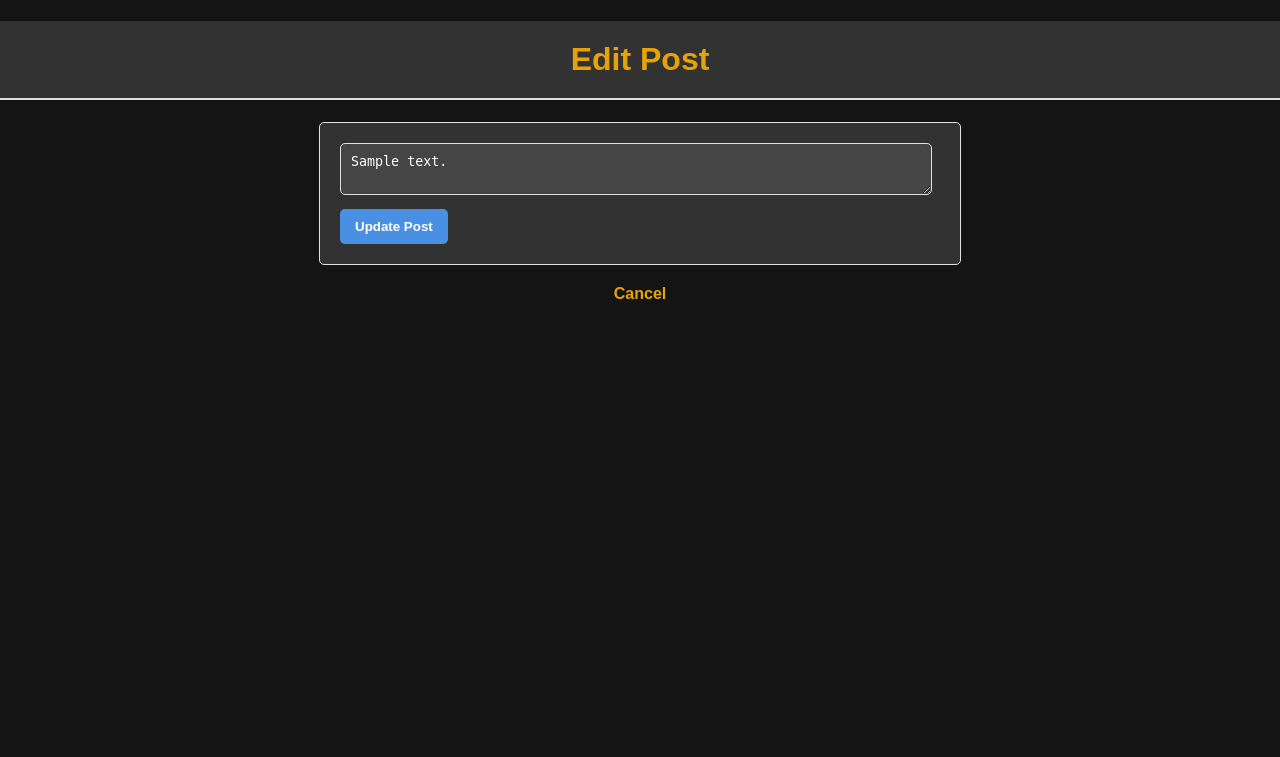
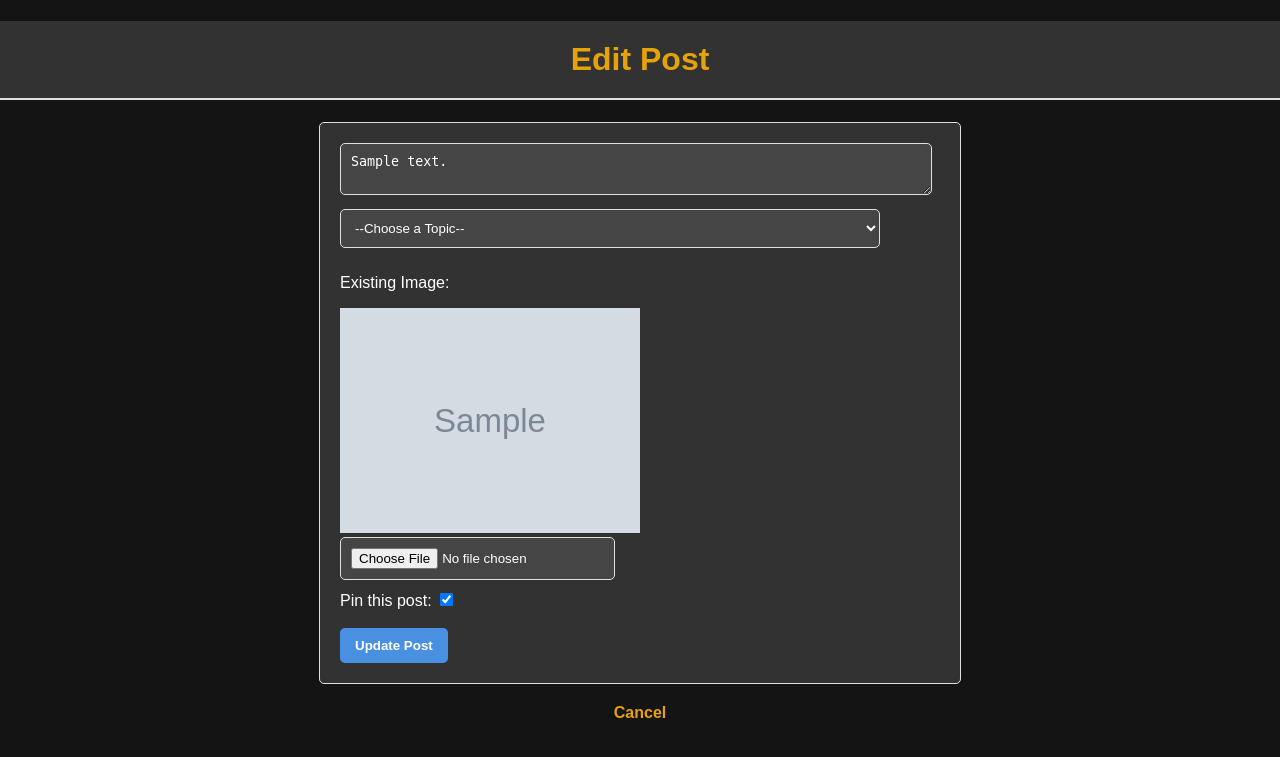
Before and after one commit to cyb3rgh05t/telegram-bot, a Django app: page /edit/1/ in a window 1280 px wide. Shown: the top 757 px of the page. Run offline with Django 5.2, Linux system fonts and the light colour scheme; tables that the repository leaves empty hold one stand-in row (values such as "Sample post"); grey boxes marked "Sample" are stand-in pictures; parts of the project's set-up code (start-up, migrations or seed data) failed here and were passed over.

Commit message:
option to pin or unpin message

```diff
--- a/panel/post_manager/models.py
+++ b/panel/post_manager/models.py
@@ -4,6 +4,7 @@
     content = models.TextField()
     image = models.ImageField(upload_to='images/', null=True, blank=True)
     topic_id = models.CharField(max_length=255, default='-1001234567890')
+    pinned = models.BooleanField(default=False)
 
     def __str__(self):
         return self.content
--- a/panel/post_manager/templates/edit.html
+++ b/panel/post_manager/templates/edit.html
@@ -36,6 +36,23 @@
         color: white;
         resize: vertical;
       }
+      select {
+        width: 90%;
+        padding: 10px;
+        border-radius: 5px;
+        border: 1px solid #e0e0e0;
+        margin-bottom: 10px;
+        background: #454545;
+        color: white;
+      }
+      input[type="file"] {
+        background: #454545;
+        color: white;
+        padding: 10px;
+        border-radius: 5px;
+        border: 1px solid #e0e0e0;
+        margin-bottom: 10px;
+      }
       button {
         background-color: #4a90e2;
         color: white;
@@ -64,9 +81,24 @@
   </head>
   <body>
     <h1>Edit Post</h1>
-    <form method="post">
+    <form method="POST" action="{% url 'edit_post' post.id %}" enctype="multipart/form-data">
       {% csrf_token %}
-      <textarea name="content">{{ post.content }}</textarea>
+      <textarea name="content" required>{{ post.content }}</textarea><br />
+      <select name="topic" required>
+        <option value="">--Choose a Topic--</option>
+        {% for topic in topics %}
+        <<option value="{{ topic }}" {% if post.topic_id == topic %}selected{% endif %}>{{ topic }}</option>
+        {% endfor %}</select
+      ><br />
+      {% if image_url %}
+        <div>
+            <p>Existing Image:</p>
+            <img src="{{ image_url }}" alt="Post Image" style="max-width: 300px; max-height: 300px;" />
+        </div>
+    {% endif %}
+      <input type="file" name="image" /><br />
+      <label for="pinned">Pin this post:</label>
+      <input type="checkbox" name="pinned" id="pinned" value="True" {% if post.pinned %}checked{% endif %} /><br /><br />
       <button type="submit">Update Post</button>
     </form>
     <a href="{% url 'index' %}">Cancel</a>
--- a/panel/post_manager/views.py
+++ b/panel/post_manager/views.py
@@ -63,22 +63,54 @@
     if request.method == 'POST':
         original_content = post.content  # Save the original content
         post.content = request.POST['content']
+
+        # Check if a new image is uploaded; if not, keep the existing one
+        if request.FILES.get('image'):
+            post.image = request.FILES['image']
+        else:
+            # Retain the existing image (no change)
+            post.image = post.image
+
+        # Update pinned status based on the checkbox
+        post.pinned = request.POST.get('pinned') == 'True'  # Update pinned status
+
+        # Update topic_id based on the selection
+        post.topic_id = request.POST.get('topic')  # Update topic_id based on the form input
+
+        # Save the updated post
         post.save()
 
         # Prepare the message to send to Telegram
         update_message = (
-            f"📝 Post Upgedated!\n\n"
+            f"📝 Post Aktualisiert!\n\n"
             f"Originaler Post: {original_content}\n\n"
             f"Neuer Post: {post.content}"
         )
 
-        # Send the update to Telegram as a reply
-        send_to_telegram(update_message)
+        # Debugging: print available threads
+        print("Available THREADS in TOPICS:", TOPICS)  # Debugging
+        print("Post Topic ID:", post.topic_id)  # Debugging
+
+        # Retrieve the thread information by matching the topic_id
+        thread_info = next((info for key, info in TOPICS.items() if key == post.topic_id), None)
+        if thread_info:
+            chat_id = thread_info["chat_id"]
+            message_thread_id = thread_info["message_thread_id"]
+
+            # Prepare the correct image path
+            image_path = post.image.path if post.image else None  # Use the full path of the existing image
+
+            # Send the update to Telegram as a reply
+            send_to_telegram(update_message, chat_id=chat_id, message_thread_id=message_thread_id, pinned=post.pinned, image_path=image_path)
+        else:
+            print("Thread information not found in TOPICS based on topic_id.")
 
         messages.success(request, 'Post updated and sent to Telegram!')
         return redirect('index')
 
-    return render(request, 'edit.html', {'post': post})
+    # Pass the image URL to the template
+    image_url = post.image.url if post.image else None  # Retrieve the URL for the existing image
+    return render(request, 'edit.html', {'post': post, 'topics': TOPICS, 'image_url': image_url})
 
 def delete_post(request, post_id):
     post = get_object_or_404(Post, id=post_id)
@@ -92,6 +124,14 @@
         image = request.FILES.get('image')  # Get the uploaded image
         selected_thread = request.POST.get('thread')  # Retrieve the selected thread
 
+        # Check if the pinned checkbox is present and set the pinned status accordingly
+        pinned = request.POST.get('pinned') == 'True'  # Check for 'True' to confirm pin status
+
+        # Debugging statement
+        print("Create Post - Content:", content)
+        print("Create Post - Image:", image)
+        print("Create Post - Pinned Status:", pinned)  # Debugging the pinned status
+
         # Get the thread information from the configuration
         thread_info = TOPICS.get(selected_thread)
 
@@ -100,14 +140,14 @@
             message_thread_id = thread_info["message_thread_id"]
 
             # Create a new post
-            post = Post(content=content, image=image)
+            post = Post(content=content, image=image, pinned=pinned)
             post.save()
 
             # Prepare the image path
             image_path = f"{settings.MEDIA_ROOT}/images/{image.name}" if image else None
 
             # Send to Telegram
-            send_to_telegram(content, image_path, chat_id, message_thread_id)
+            send_to_telegram(content, image_path, chat_id, message_thread_id, pinned=pinned)  # Pass the pinned status
 
             messages.success(request, 'Post created and sent to Telegram!')
             return redirect('index')
@@ -117,10 +157,11 @@
 
     return render(request, 'create_post.html', {'threads': TOPICS})  # Pass threads to the template
 
+
 TELEGRAM_BOT_TOKEN = TOKEN
 CHAT_ID = load_group_chat_id()
 
-def send_to_telegram(content, image_path=None, chat_id=None, message_thread_id=None):
+def send_to_telegram(content, image_path=None, chat_id=None, message_thread_id=None, pinned=False):
     if image_path:
         # Send the photo with caption
         with open(image_path, 'rb') as photo:
@@ -136,15 +177,30 @@
 
             if response_photo.status_code == 200:
                 message_id = result_photo['result']['message_id']
+                print("Photo sent successfully, message ID:", message_id)
 
-                # Pin the message
-                url_pin = f'https://api.telegram.org/bot{TELEGRAM_BOT_TOKEN}/pinChatMessage'
-                data_pin = {
-                    'chat_id': chat_id,
-                    'message_id': message_id,
-                    'disable_notification': False
-                }
-                requests.post(url_pin, data=data_pin)
+                # Pin the message only if pinned is True
+                if pinned:
+                    url_pin = f'https://api.telegram.org/bot{TELEGRAM_BOT_TOKEN}/pinChatMessage'
+                    data_pin = {
+                        'chat_id': chat_id,
+                        'message_id': message_id,
+                        'disable_notification': False
+                    }
+                    pin_response = requests.post(url_pin, data=data_pin)
+                    pin_result = pin_response.json()
+
+                    # Debugging output for pinning response
+                    print(f"Attempting to pin message ID {message_id} in chat {chat_id}.")
+                    print("Pin Data:", data_pin)
+                    print("Pin Response:", pin_result)  # Log the pinning response  # Log the pinning response
+
+                    if pin_response.status_code != 200:
+                        print(f"Error pinning message (status code {pin_response.status_code}):", pin_result)
+                    else:
+                        print("Message pinned successfully.")
+            else:
+                print("Error sending photo:", result_photo)
 
     else:
         # Send the message
@@ -160,12 +216,25 @@
 
         if response_send.status_code == 200:
             message_id = result_send['result']['message_id']
+            print("Message sent successfully, message ID:", message_id)
 
-            # Pin the message
-            url_pin = f'https://api.telegram.org/bot{TELEGRAM_BOT_TOKEN}/pinChatMessage'
-            data_pin = {
-                'chat_id': chat_id,
-                'message_id': message_id,
-                'disable_notification': False
-            }
-            requests.post(url_pin, data=data_pin)
+            # Pin the message only if pinned is True
+            if pinned:
+                url_pin = f'https://api.telegram.org/bot{TELEGRAM_BOT_TOKEN}/pinChatMessage'
+                data_pin = {
+                    'chat_id': chat_id,
+                    'message_id': message_id,
+                    'disable_notification': False
+                }
+                pin_response = requests.post(url_pin, data=data_pin)
+                pin_result = pin_response.json()
+
+                # Debugging output for pinning response
+                print("Pin Response:", pin_result)  # Log the pinning response
+
+                if pin_response.status_code != 200:
+                    print(f"Error pinning message (status code {pin_response.status_code}):", pin_result)
+                else:
+                    print("Message pinned successfully.")
+        else:
+            print("Error sending message:", result_send)  # Print error if sending message failed
--- a/version.txt
+++ b/version.txt
@@ -1,3 +1,3 @@
-Version: 1.4.0
+Version: 1.5.0
 Author: cyb3rgh05t
 Description: Telegram Bot
```
Also changed, not shown: panel/post_manager/templates/create_post.html (+7 -2 lines), panel/post_manager/templates/index.html (+29 -8 lines), panel/post_manager/migrations/0003_post_pinned_post_topic_id.py (added).
